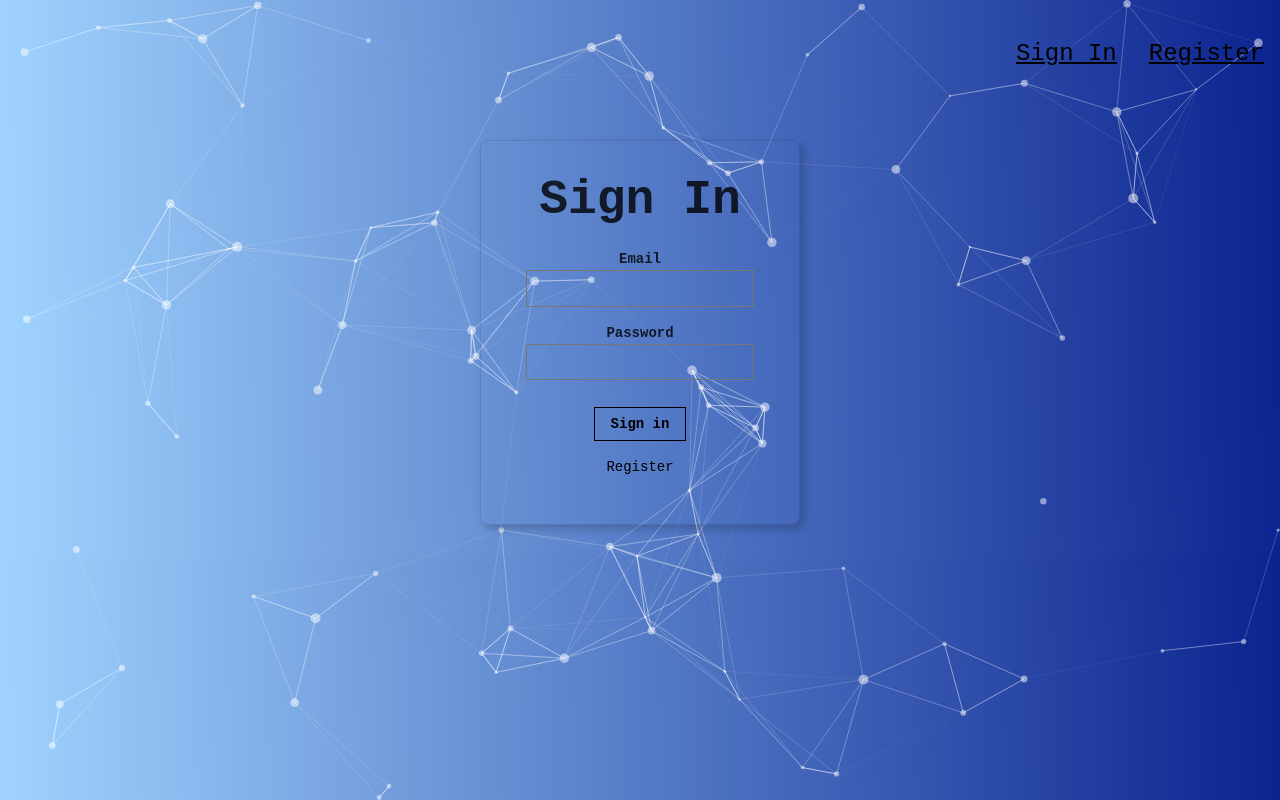
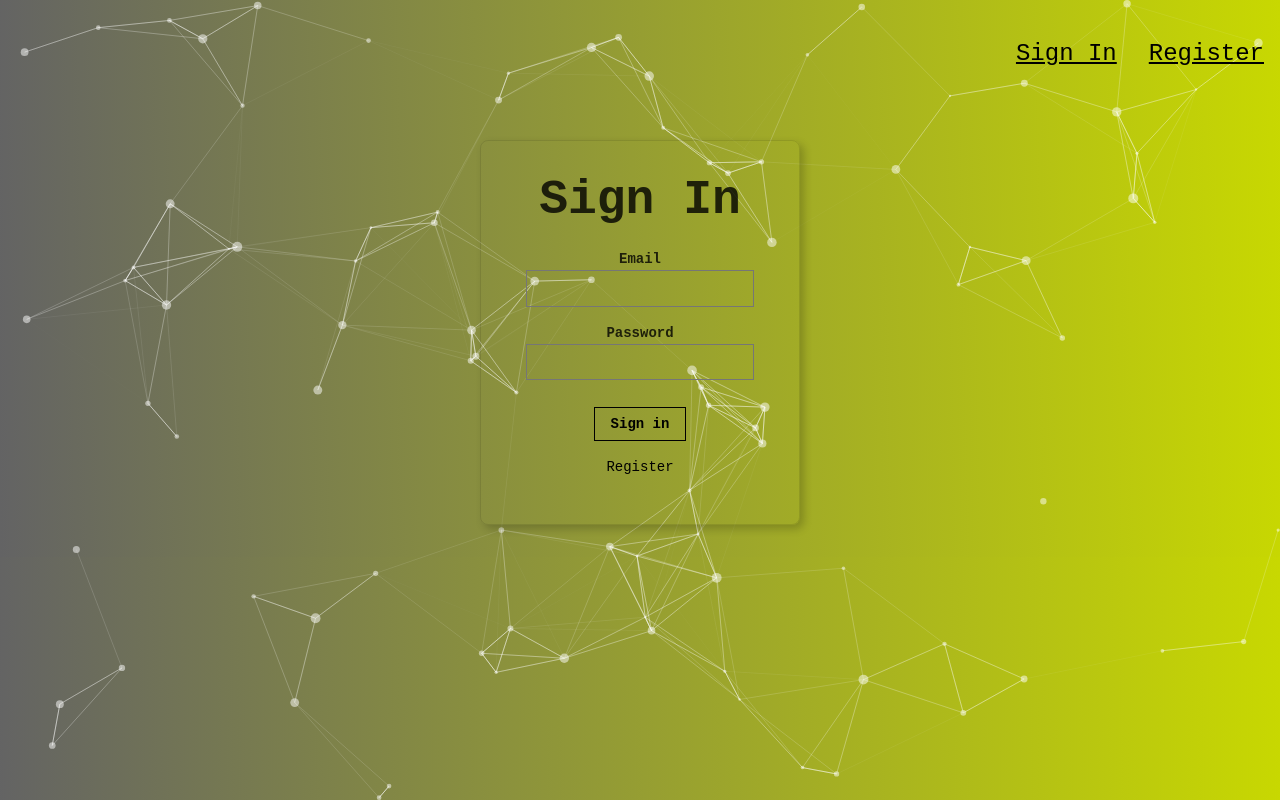
Before and after one commit to davidpedrero/Face-Recognition-Brain, a React (Create React App) app: page / in a window 1280 px wide. Built offline with nearby package versions, Linux system fonts and the light colour scheme; the HTML template or start-up script is replaced by a standard one.

Commit message:
change color

```diff
--- a/src/index.css
+++ b/src/index.css
@@ -2,7 +2,7 @@ body {
   margin: 0;
   padding: 0;
   font-family: 'Courier New', Courier, monospace;
-  background: linear-gradient(89deg, #a0d4ff 0%, #0b238f 100%);
+  background: linear-gradient(89deg, #636364 0%, #C8D801 100%);
   /* background: linear-gradient(89deg, #FF5EDF 0%, #04C8DE 100%); */
 }
 
```
